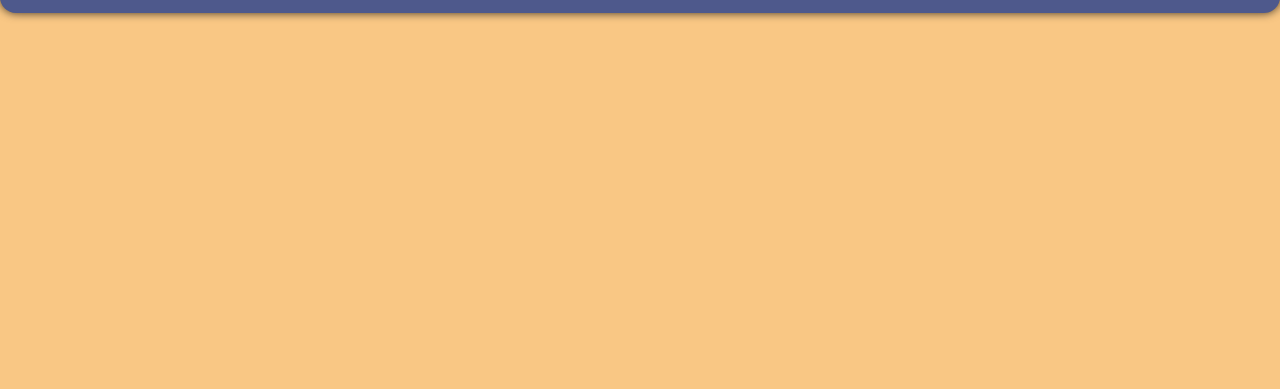
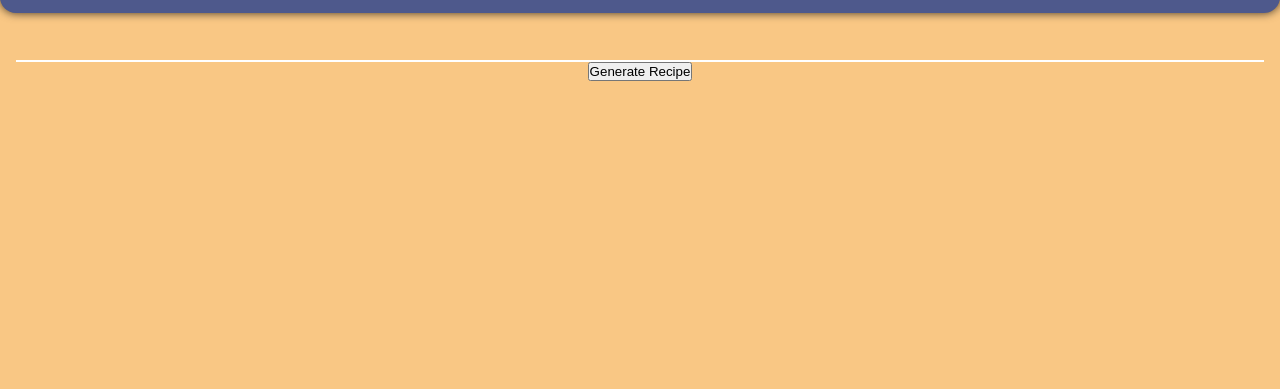
Before and after one commit to SirajAtFiverr/recipe-teller-app, a plain HTML site: page index.html in a window 1280 px wide. Shown: the part 411-800 px from the top of the page. Drawn offline with Linux system fonts and the light colour scheme; a web font is replaced by a local one.

Commit message:
save changes

```diff
--- a/index.html
+++ b/index.html
@@ -31,6 +31,15 @@
 
     <main>
 
+        <section class="input-section">
+            <input type="text">
+            <button>Generate Recipe</button>
+        </section>
+
+
+
+
+
     </main>
 
     <footer>
```
